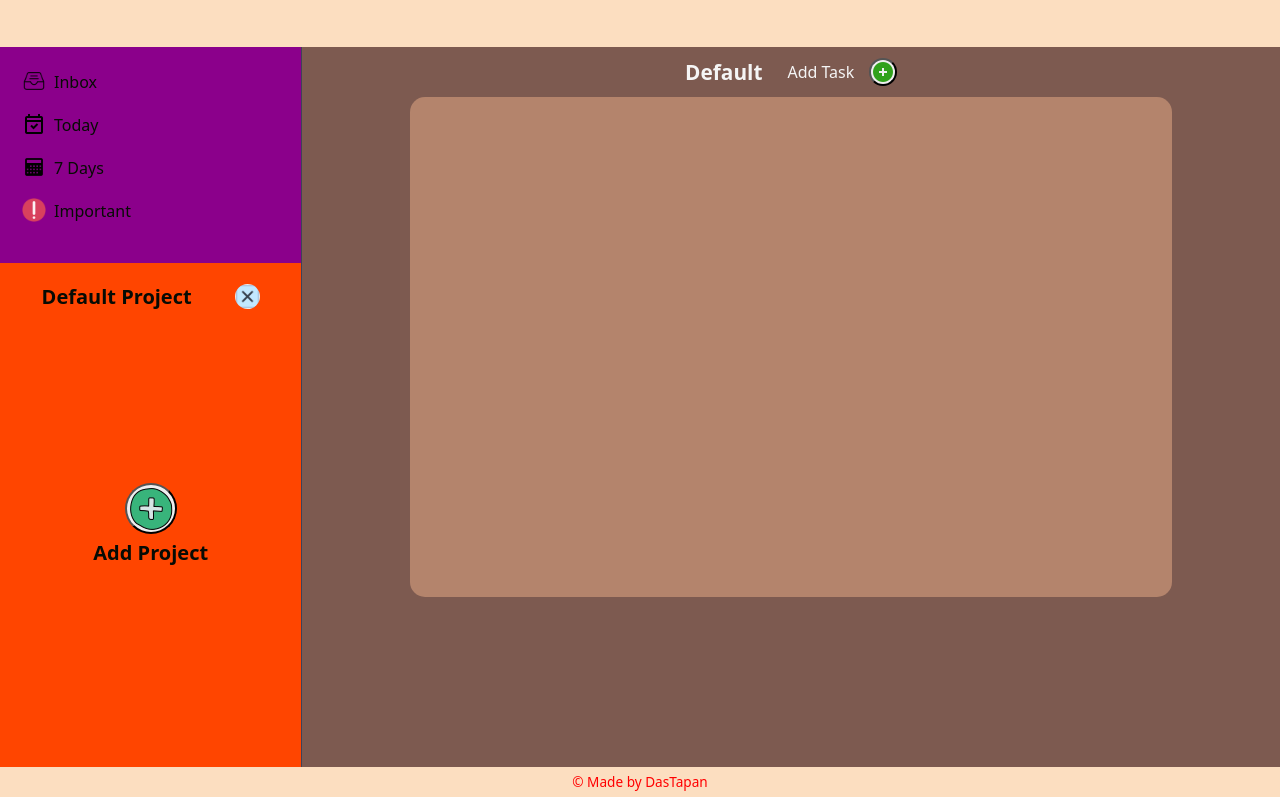
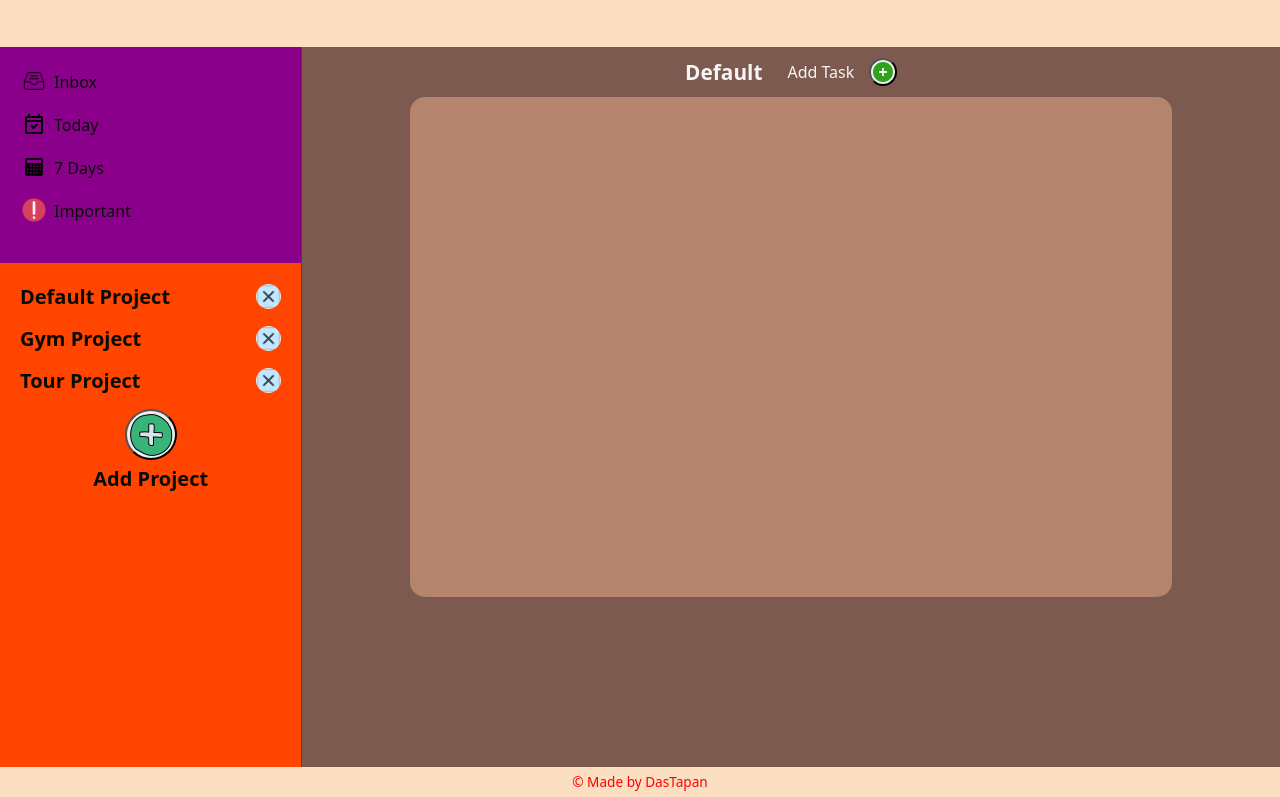
Before and after one commit to DasTapan/Todo-List-App, a website built with webpack: page dist/index.html in a window 1280 px wide. Shown: the part 803-1600 px from the top of the page. Built offline with nearby package versions, Linux system fonts and the light colour scheme.

Commit message:
Load project array dynamically

```diff
--- a/src/home.js
+++ b/src/home.js
@@ -1,7 +1,13 @@
+import masterArray from './master-structure.js';
 import inboxImg from './Icons/inbox-icon.png';
 import calendarImg from './Icons/calendar-icon.png';
 import impImg from './Icons/important-icon.png';
 import todayImg from './Icons/today-icon.png';
+
+console.log(masterArray);
+console.log(masterArray[0][0]);
+console.log(masterArray[1][0]);
+console.log(masterArray.length);
 
 const pageLoad = () => {
     const contentDiv = document.createElement('div');
@@ -108,6 +114,7 @@ const pageLoad = () => {
     cancelTaskButton.textContent = 'Cancel';
     formRowFive.append(saveTaskButton, cancelTaskButton);
 
+    // add to DOM
     newTaskForm.append(formRowOne, formRowTwo, formRowThree, formRowFour, formRowFive);
     projectHeading.append(projectName, taskSpan, newTaskButton, newTaskForm);
 
@@ -144,6 +151,7 @@ const pageLoad = () => {
     const inboxLink = document.createElement('a');
     inboxLink.classList.add('inbox-link');
     inboxLink.textContent = 'Inbox';
+
     //add to DOM
     inboxDiv.append(inboxIcon, inboxLink);
 
@@ -154,6 +162,7 @@ const pageLoad = () => {
     const todayLink = document.createElement('a');
     todayLink.classList.add('today-link');
     todayLink.textContent = 'Today';
+
     // add to DOM
     todayDiv.append(todayIcon, todayLink);
 
@@ -164,6 +173,7 @@ const pageLoad = () => {
     const sevenDaysLink = document.createElement('a');
     sevenDaysLink.classList.add('sevenDays-link');
     sevenDaysLink.textContent = '7 Days';
+
     // add to DOM
     sevenDaysDiv.append(calendarIcon, sevenDaysLink);
 
@@ -174,6 +184,7 @@ const pageLoad = () => {
     const importantLink = document.createElement('a');
     importantLink.classList.add('imp-link');
     importantLink.textContent = 'Important';
+
     // add to DOM
     importantDiv.append(importantIcon, importantLink);
 
@@ -182,17 +193,38 @@ const pageLoad = () => {
 
     const projectArray = document.createElement('div');
     projectArray.classList.add('project-array');
-    const projectOne = document.createElement('div');
-    projectOne.classList.add('project-one');
-    const projectOneNameSpan = document.createElement('span');
-    projectOneNameSpan.classList.add('project-name');
-    projectOneNameSpan.textContent = 'Default Project';
-    const deleteProjectButton = document.createElement('button');
-    deleteProjectButton.classList.add('del-btn');
-    projectOne.append(projectOneNameSpan, deleteProjectButton);
-    projectArray.append(projectOne);
+
+    for (let i = 0; i < masterArray.length; i++) {
+        const projectDiv = document.createElement('div');
+        projectDiv.classList.add('project');
+        projectDiv.id = i + 1;
+
+        const nameSpan = document.createElement('span');
+        nameSpan.classList.add('project-name');
+        nameSpan.textContent = `${masterArray[i][0]} ` + 'Project';
+
+        const deleteProjectButton = document.createElement('button');
+        deleteProjectButton.classList.add('del-btn');
+
+        // add to DOM
+        projectDiv.append(nameSpan, deleteProjectButton);
+        projectArray.appendChild(projectDiv);
+    }
+
+    // const projectOne = document.createElement('div');
+    // projectOne.classList.add('project-one');
+    // const projectOneNameSpan = document.createElement('span');
+    // projectOneNameSpan.classList.add('project-name');
+    // projectOneNameSpan.textContent = 'Default Project';
+    // const deleteProjectButton = document.createElement('button');
+    // deleteProjectButton.classList.add('del-btn');
+
+    // // add to DOM
+    // projectOne.append(projectOneNameSpan, deleteProjectButton);
+    // projectArray.append(projectOne);
 
     const actionDiv = document.createElement('div');
+
     actionDiv.classList.add('action');
 
     const addProjectButton = document.createElement('button');
@@ -217,8 +249,9 @@ const pageLoad = () => {
     const cancelProjectButton = document.createElement('button');
     cancelProjectButton.textContent = 'Cancel';
     cancelProjectButton.id = 'cancel-project';
+
+    // add to DOM
     projectPopUp.append(projectNameInput, saveProjectButton, cancelProjectButton);
-
 
     // add to DOM
     actionDiv.append(addProjectButton, actionSpan, projectPopUp);
--- a/src/logic.js
+++ b/src/logic.js
@@ -1,8 +1,6 @@
 const appLogic = (event) => {
     const _targetNode = event.target;
     const _className = _targetNode.className;
-    console.log(_targetNode);
-    console.log(_targetNode.parentElement);
 
     const _toggle = (className) => {
 
--- /dev/null
+++ b/src/master-structure.js
@@ -0,0 +1,6 @@
+const defaultProject = ['Default',];
+const gymProject = ['Gym',];
+const tourProject = ['Tour',];
+const masterArray = [defaultProject, gymProject, tourProject];
+
+export default masterArray;
--- a/src/style.css
+++ b/src/style.css
@@ -214,16 +214,15 @@ button:hover {
 }
 
 .sidebar-bottom .project-array {
-    height: 200px;
     /* background-color: red; */
 }
 
 .project-array>div {
     /* background-color: chartreuse; */
     display: flex;
-    justify-content: space-around;
+    justify-content: space-between;
     align-items: center;
-    margin-bottom: 8px;
+    margin-bottom: 15px;
 }
 
 .project-array>div button {
```
Also changed, not shown: src/index.js (+0 -10 lines), src/task.js (+9 -3 lines).
